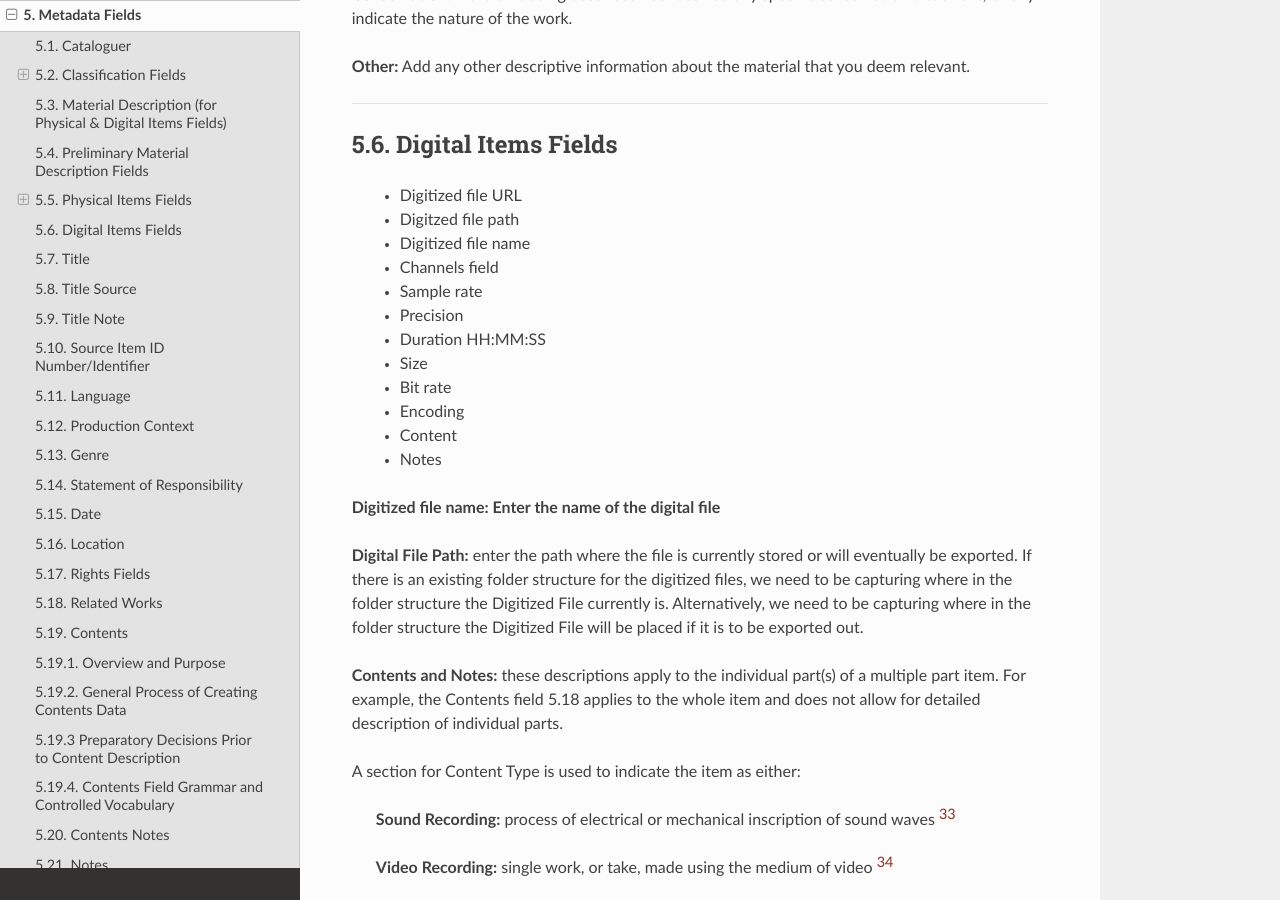
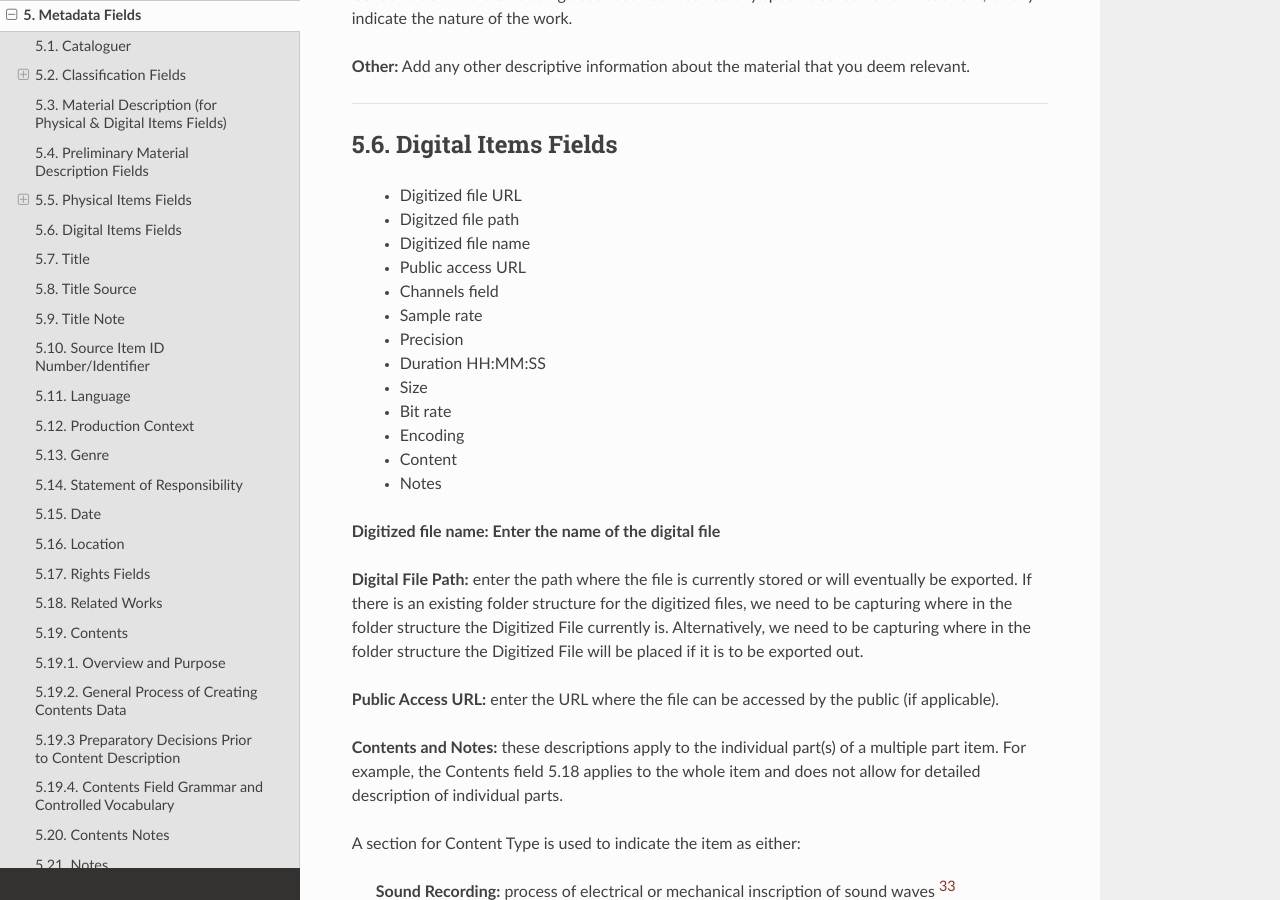
Before and after one commit to spokenweb/spokenweb-metadata-scheme, a Sphinx documentation site: the page built from docs/5-metadata-fields.rst, in a window 1280 px wide and 900 px high, scrolled down 9300 px. Built offline with Sphinx 7.4.7 and the Read the Docs theme 3.1.0, drawn with Linux system fonts in a browser that asks for light colours.

Commit message:
Update 5-metadata-fields.rst
add Public access url field

```diff
--- a/docs/5-metadata-fields.rst
+++ b/docs/5-metadata-fields.rst
@@ -329,6 +329,7 @@ Where possible, include the following additional information in the Notes field:
   * Digitized file URL
   * Digitzed file path
   * Digitized file name
+  * Public access URL
   * Channels field
   * Sample rate
   * Precision
@@ -342,6 +343,8 @@ Where possible, include the following additional information in the Notes field:
 **Digitized file name: Enter the name of the digital file**
 
 **Digital File Path:** enter the path where the file is currently stored or will eventually be exported.  If there is an existing folder structure for the digitized files, we need to be capturing where in the folder structure the Digitized File currently is.  Alternatively, we need to be capturing where in the folder structure the Digitized File will be placed if it is to be exported out.
+
+**Public Access URL:** enter the URL where the file can be accessed by the public (if applicable).
 
 **Contents and Notes:** these descriptions apply to the individual part(s) of a multiple part item. For example, the Contents field 5.18 applies to the whole item and does not allow for detailed description of individual parts.
 
```
